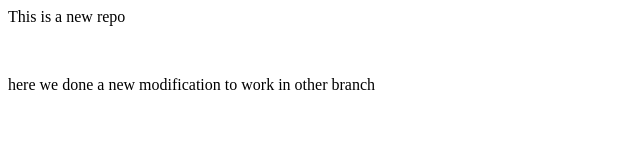
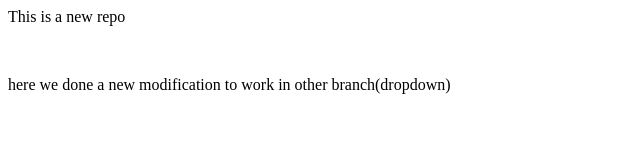
Before and after one commit to Prabhjot-Singh-13/local-repo, a plain HTML site: page local-repo/index.html in a window 1280 px wide. Shown: the whole page, without its empty margins (0-640 px from the left). Drawn offline with Linux system fonts and the light colour scheme.

Commit message:
adding dropdown

```diff
--- a/local-repo/index.html
+++ b/local-repo/index.html
@@ -1,3 +1,3 @@
 <p>This is a new repo</p>
 <br>
-<p>here we done a new modification to work in other branch</p>
+<p>here we done a new modification to work in other branch(dropdown)</p>
```
